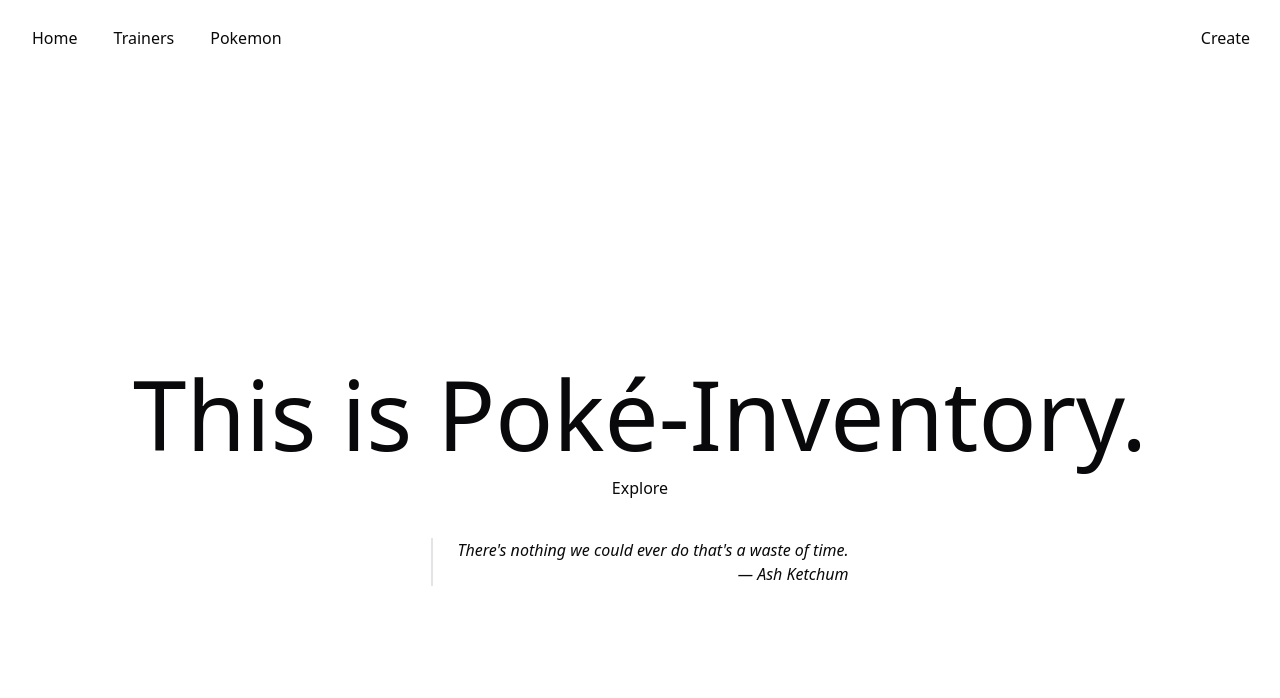
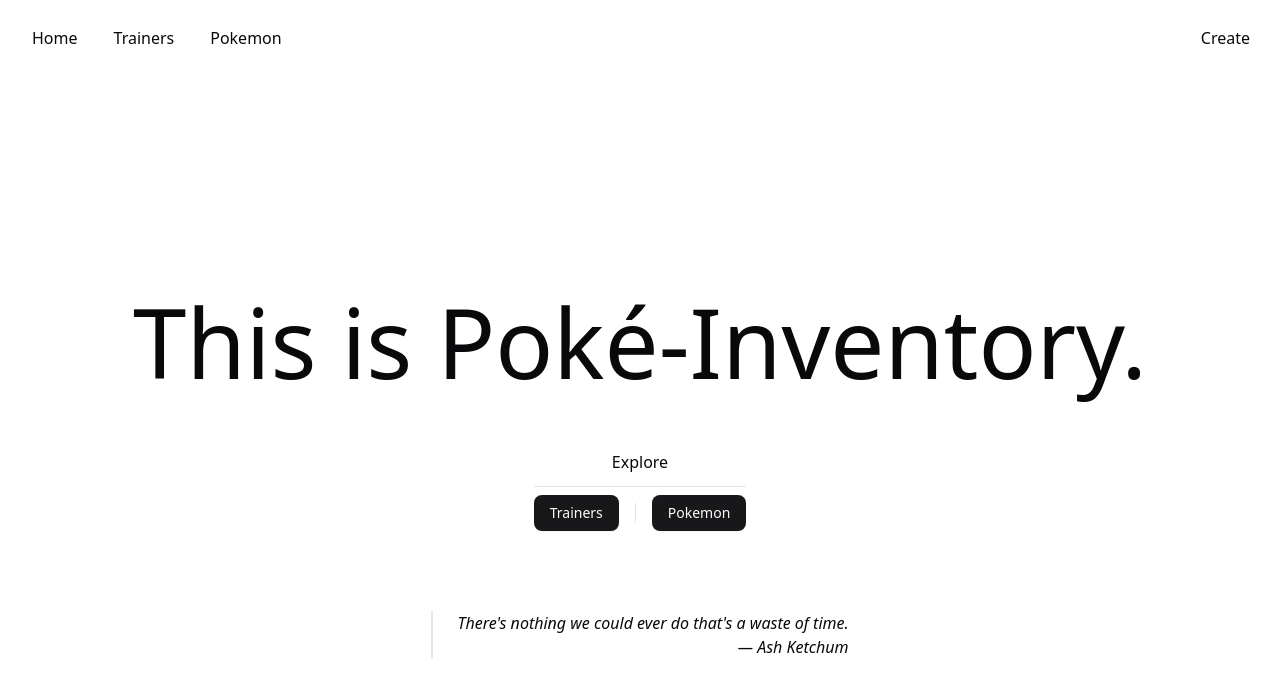
Before and after one commit to blue0206/inventory-application, a React (Vite) app in the folder frontend/: page / in a window 1280 px wide. Shown: the top 698 px of the page. Built offline with nearby package versions, Linux system fonts and the light colour scheme.

Commit message:
Enhance App component layout with buttons for navigation and separators

```diff
--- a/frontend/src/App.tsx
+++ b/frontend/src/App.tsx
@@ -1,5 +1,8 @@
 import { ReactElement } from 'react';
 import { Header } from './components';
+import { Separator } from "@/components/ui/separator";
+import { Button } from "@/components/ui/button";
+import { Link } from 'react-router';
 
 function App(): ReactElement {
 
@@ -7,9 +10,21 @@ function App(): ReactElement {
     <>
       <div className='h-screen w-full'>
         <Header />
-        <div className='flex flex-col items-center justify-center h-full px-4 gap-3.5'>
-          <h1 className='text-8xl max-w-full'>This is Poké-Inventory.</h1>
-          <div>Explore</div>
+        <div className='flex flex-col items-center justify-center h-full px-4 gap-16'>
+          <h1 className='text-7xl max-w-full sm:text-8xl'>This is Poké-Inventory.</h1>
+          <div>
+            <h4 className="text-md font-medium leading-none text-center">Explore</h4>
+            <Separator className="my-4" />
+            <div className="flex h-5 items-center space-x-4 text-sm">
+              <Button>
+                <Link to={"/trainers"}>Trainers</Link>
+              </Button>
+              <Separator orientation="vertical" />
+              <Button>
+                <Link to={"/pokemon"}>Pokemon</Link>
+              </Button>
+            </div>
+          </div>
           <blockquote className='mt-6 border-l-2 pl-6 italic w-max max-w-full'>
             <div>
               There's nothing we could ever do that's a waste of time.
```
